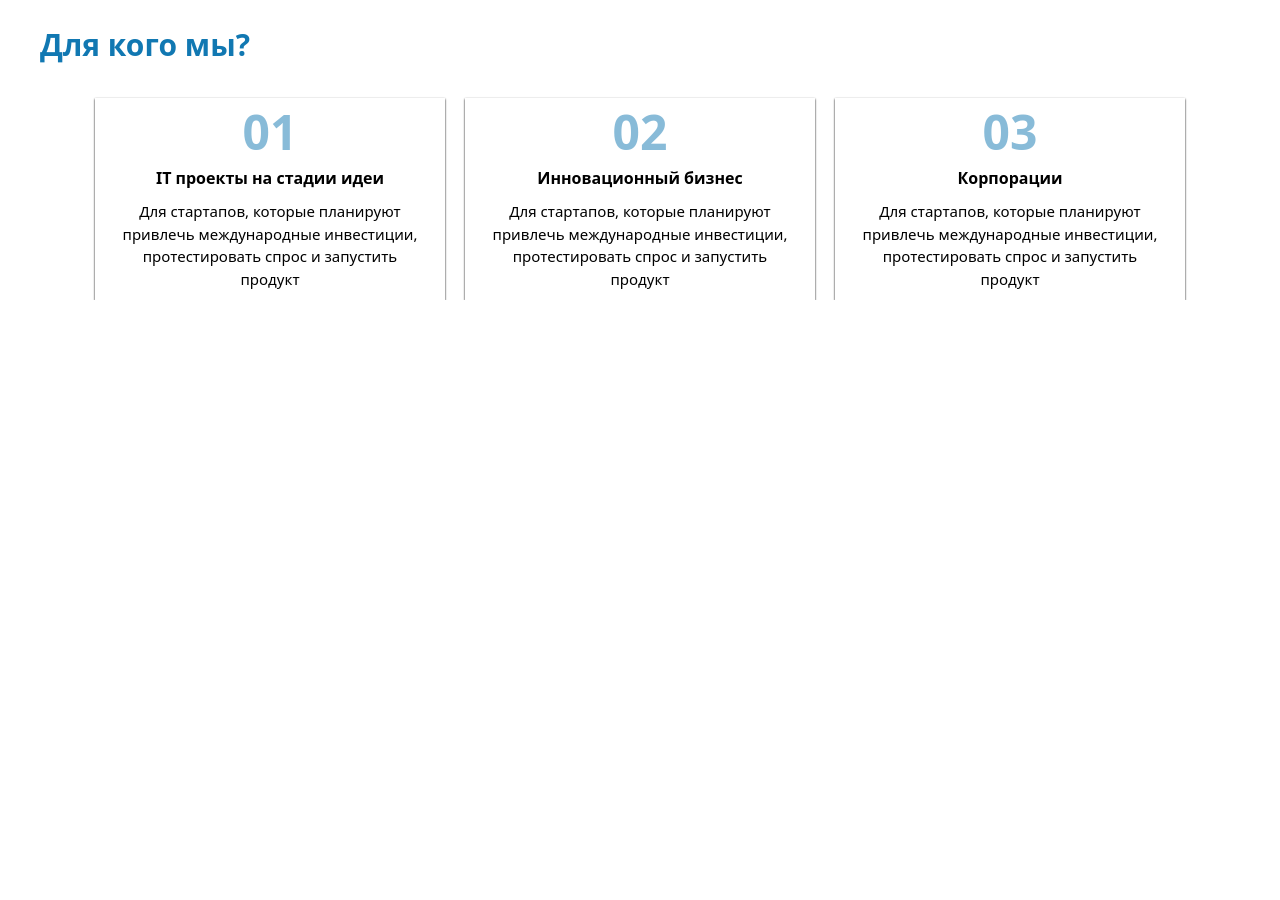
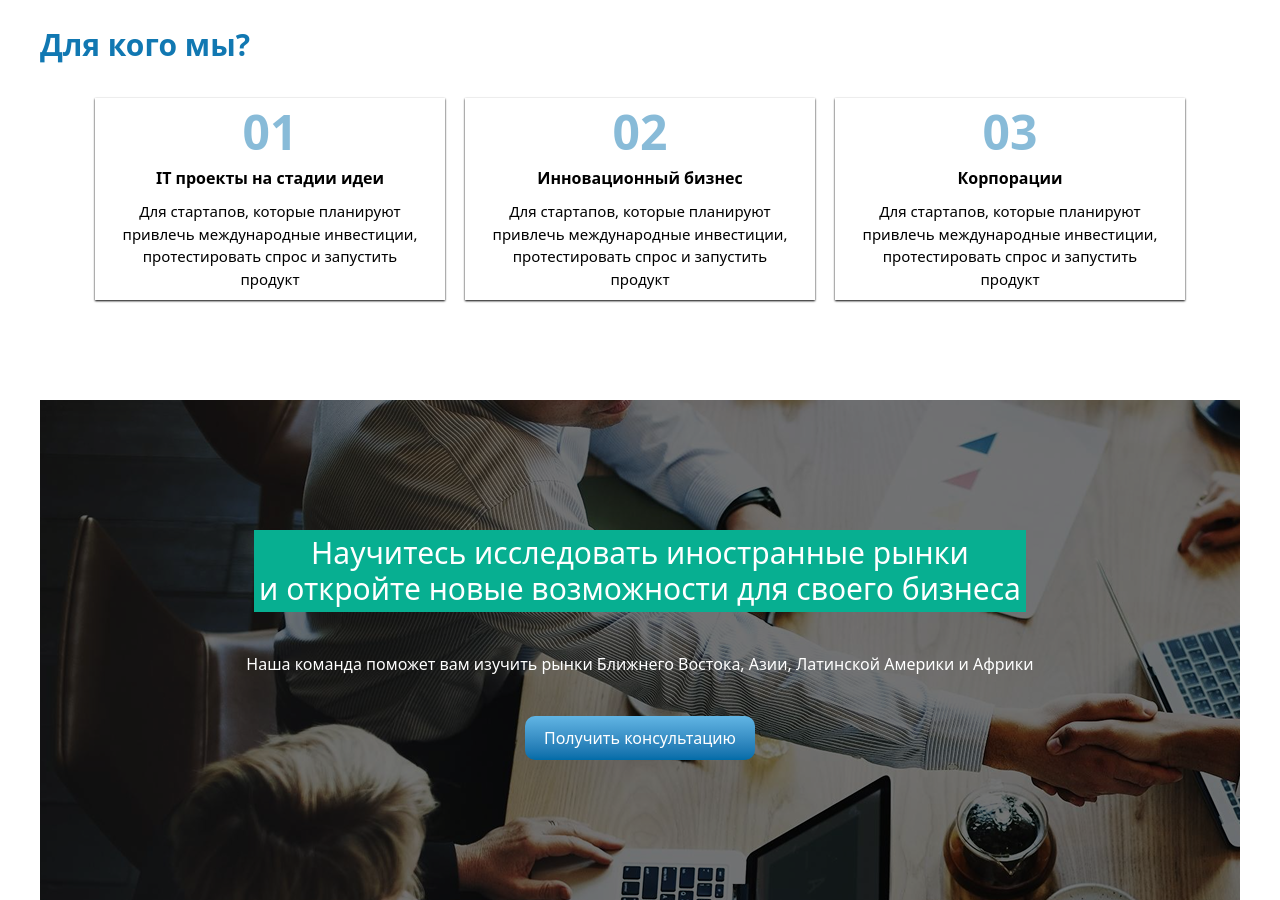
Before and after one commit to JurabekSayfiddinov/Innoma.vc-project, a website: page index.html in a window 1280 px wide. Shown: the part 1579-2479 px from the top of the page. Before the commit the page ends 1879 px from the top, so only its background shows below. Drawn offline with Linux system fonts and the light colour scheme.

Commit message:
section - online business

```diff
--- a/index.html
+++ b/index.html
@@ -71,7 +71,14 @@
                 </div>
               </div>
         </section>
+        <section class=" mt-[100px] w-[100%] h-[500px] text-white" style="background-image: url(./image/Group\ 757.png);">
+                <div class="flex justify-center items-center flex-col text-center pt-[70px] gap-[40px] lg:pt-[130px]">
+                    <p class=" bg-[#07AF91] p-[5px] lg:text-3xl text-2xl">Научитесь исследовать иностранные рынки <br>
+и откройте новые возможности для своего бизнеса</p>
+<p>Наша команда поможет вам изучить рынки Ближнего Востока, Азии, Латинской Америки и Африки</p>
+                                 <p class="bg-linear-0 from-[#016CA8] to-[#61B5E4] w-[230px] p-[10px] rounded-[10px] text-center">Получить консультацию</p>
+                </div>
+        </section>
      </main>
-
 </body>
 </html>
```
Also changed, not shown: README.md, image/Group 757.png (added), src/output.css.
